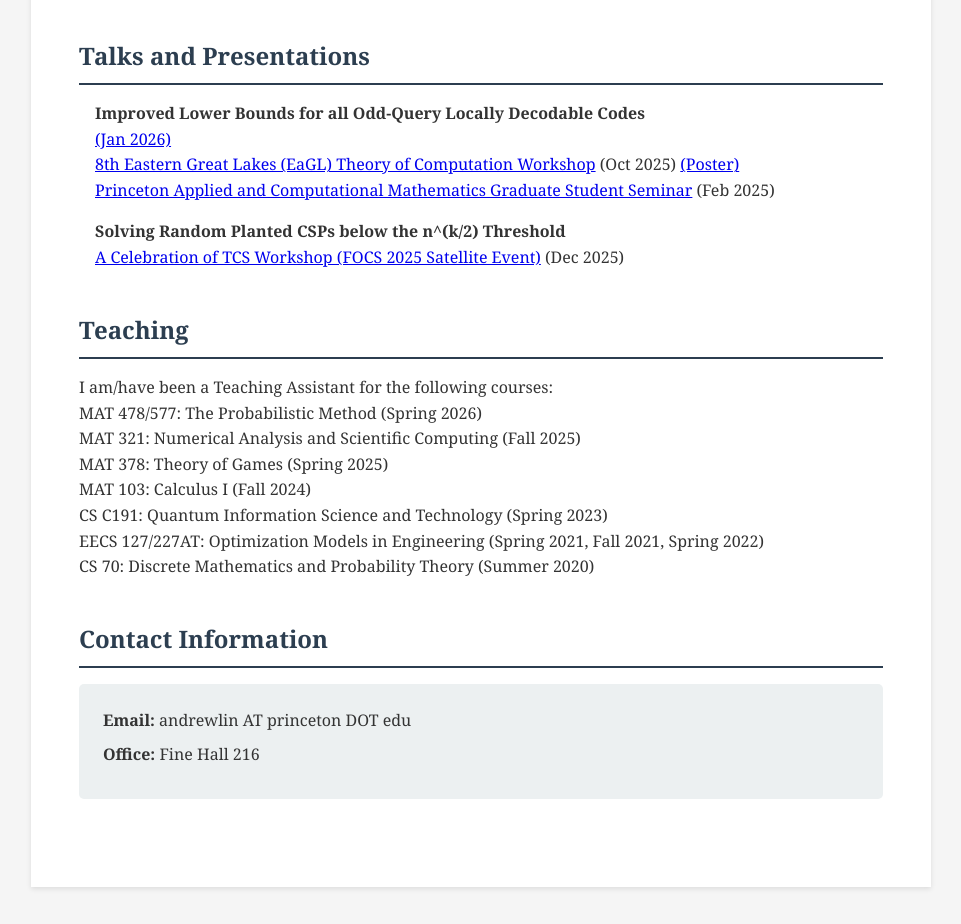
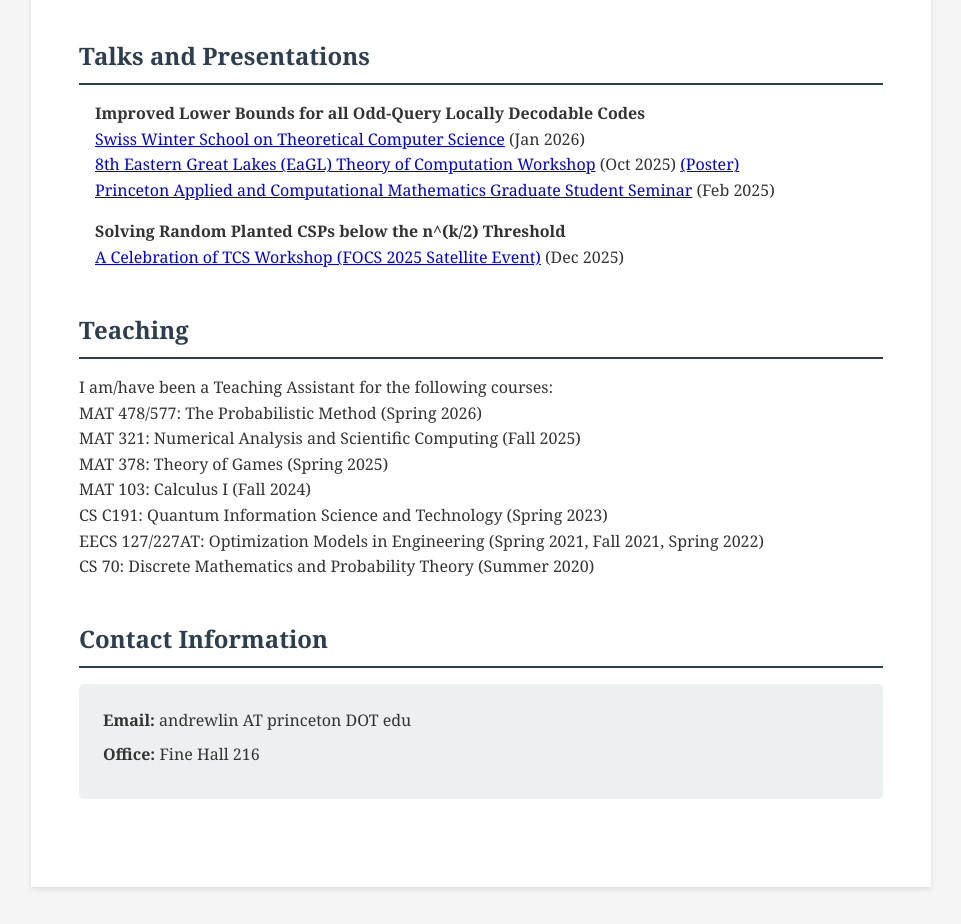
Before and after one commit to andrewdlin/andrewdlin.github.io, a plain HTML site: page index.html in a window 1280 px wide. Shown: the part 1161-2085 px from the top of the page, without its empty margins (159-1120 px from the left). Drawn offline with Linux system fonts and the light colour scheme.

Commit message:
Update index.html

```diff
--- a/index.html
+++ b/index.html
@@ -163,7 +163,7 @@
             <h2>Talks and Presentations</h2>
             <div class="talk">
                 <div class="talk-title">Improved Lower Bounds for all Odd-Query Locally Decodable Codes </div>
-                <div class="talk-details"> <a href = "https://theory.epfl.ch/WinterSchool2026/"</a> (Jan 2026)</div>
+                <div class="talk-details"> <a href = "https://theory.epfl.ch/WinterSchool2026/">Swiss Winter School on Theoretical Computer Science</a> (Jan 2026)</div>
                 <div class="talk-details"> <a href = "https://www.cs.rochester.edu/u/shossei2/eagl2025website/index.html">8th Eastern Great Lakes (EaGL) Theory of Computation Workshop</a>  (Oct 2025)
                 <a href="./OddLDCposter2025.pdf" target="_blank">(Poster)</a>
                 </div>
```
